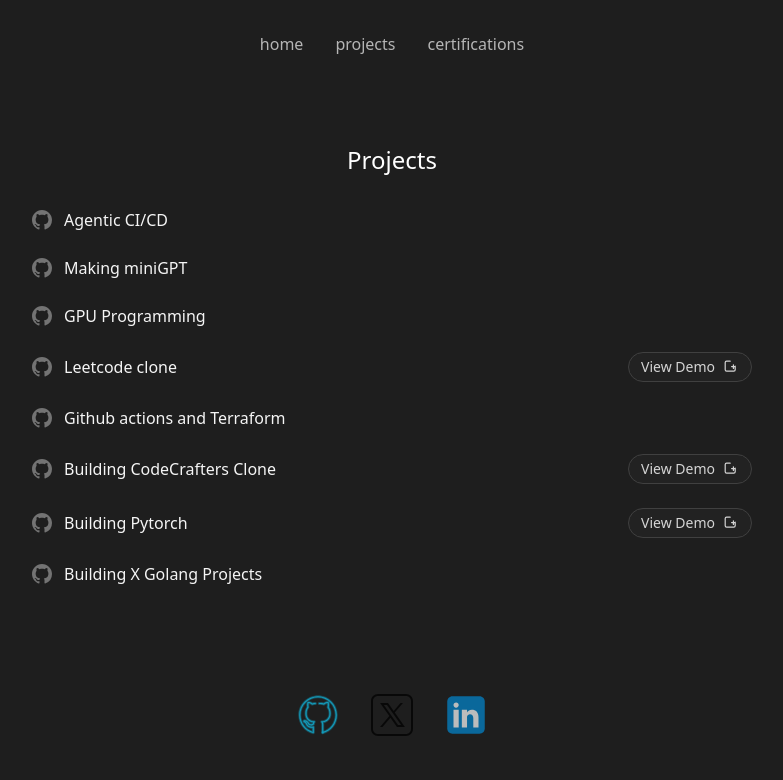
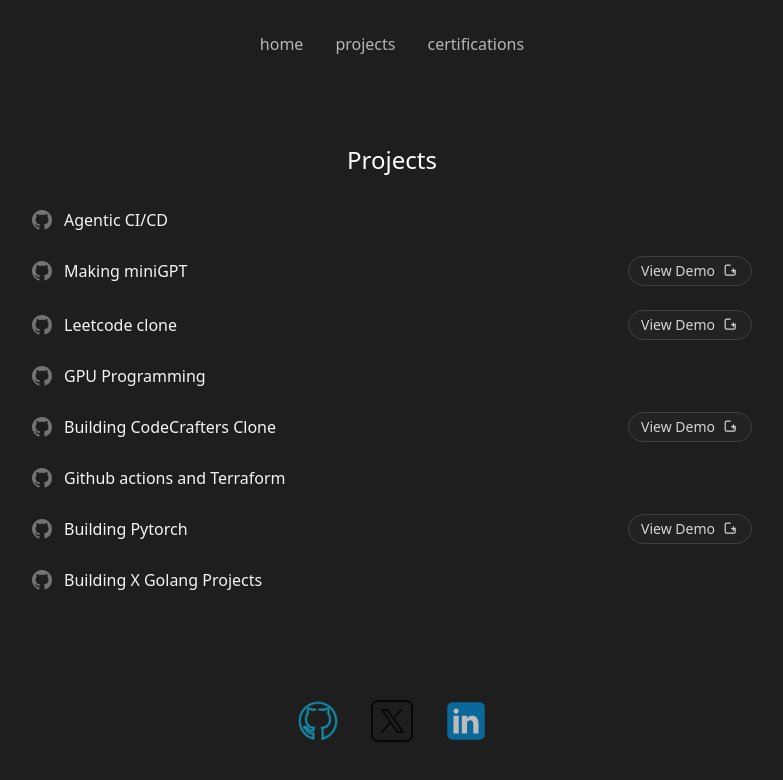
Before and after one commit to john221wick/portfolio, a SvelteKit app: page /projects in a window 1280 px wide. Shown: the top 780 px of the page, without its empty margins (248-1031 px from the left). Built offline with nearby package versions, Linux system fonts and the light colour scheme.

Commit message:
added links

```diff
--- a/src/routes/projects/+page.svelte
+++ b/src/routes/projects/+page.svelte
@@ -8,7 +8,12 @@
 		{
 			title: 'Making miniGPT',
 			href: 'https://github.com/john221wick/building-llm',
-			demoHref: null
+			demoHref: '#'
+		},
+		{
+			title: 'Leetcode clone',
+			href: 'https://github.com/john221wick/cp-platform',
+			demoHref: 'https://6863f83b8526b168054c799e--amazing-tiramisu-776a6a.netlify.app/'
 		},
 		{
 			title: 'GPU Programming',
@@ -16,19 +21,14 @@
 			demoHref: null
 		},
 		{
-			title: 'Leetcode clone',
-			href: 'https://github.com/john221wick/cp-platform',
+			title: 'Building CodeCrafters Clone',
+			href: '#',
 			demoHref: '#'
 		},
 		{
 			title: 'Github actions and Terraform',
 			href: '#',
 			demoHref: null
-		},
-		{
-			title: 'Building CodeCrafters Clone',
-			href: '#',
-			demoHref: '#'
 		},
 		{
 			title: 'Building Pytorch',
```
